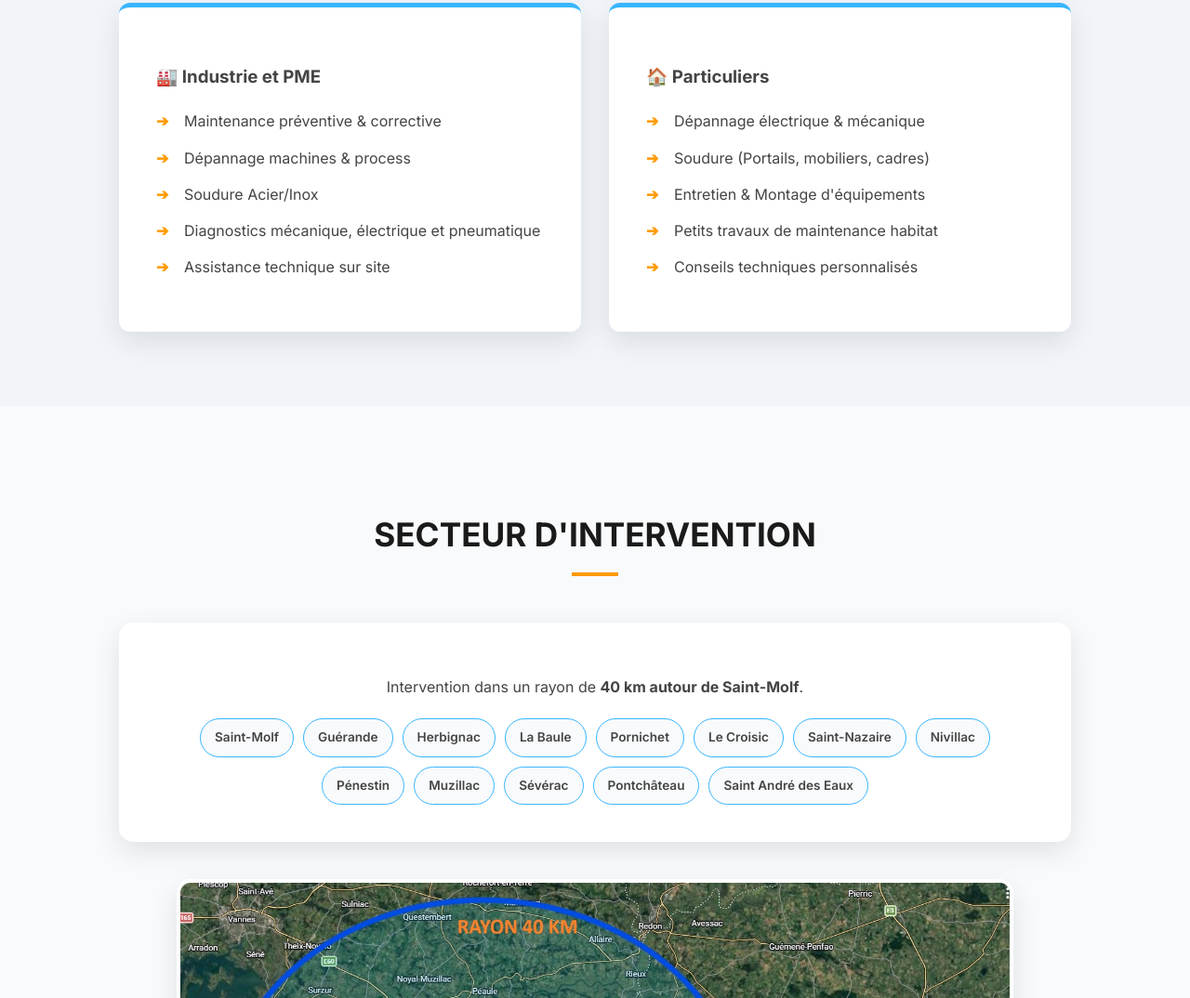
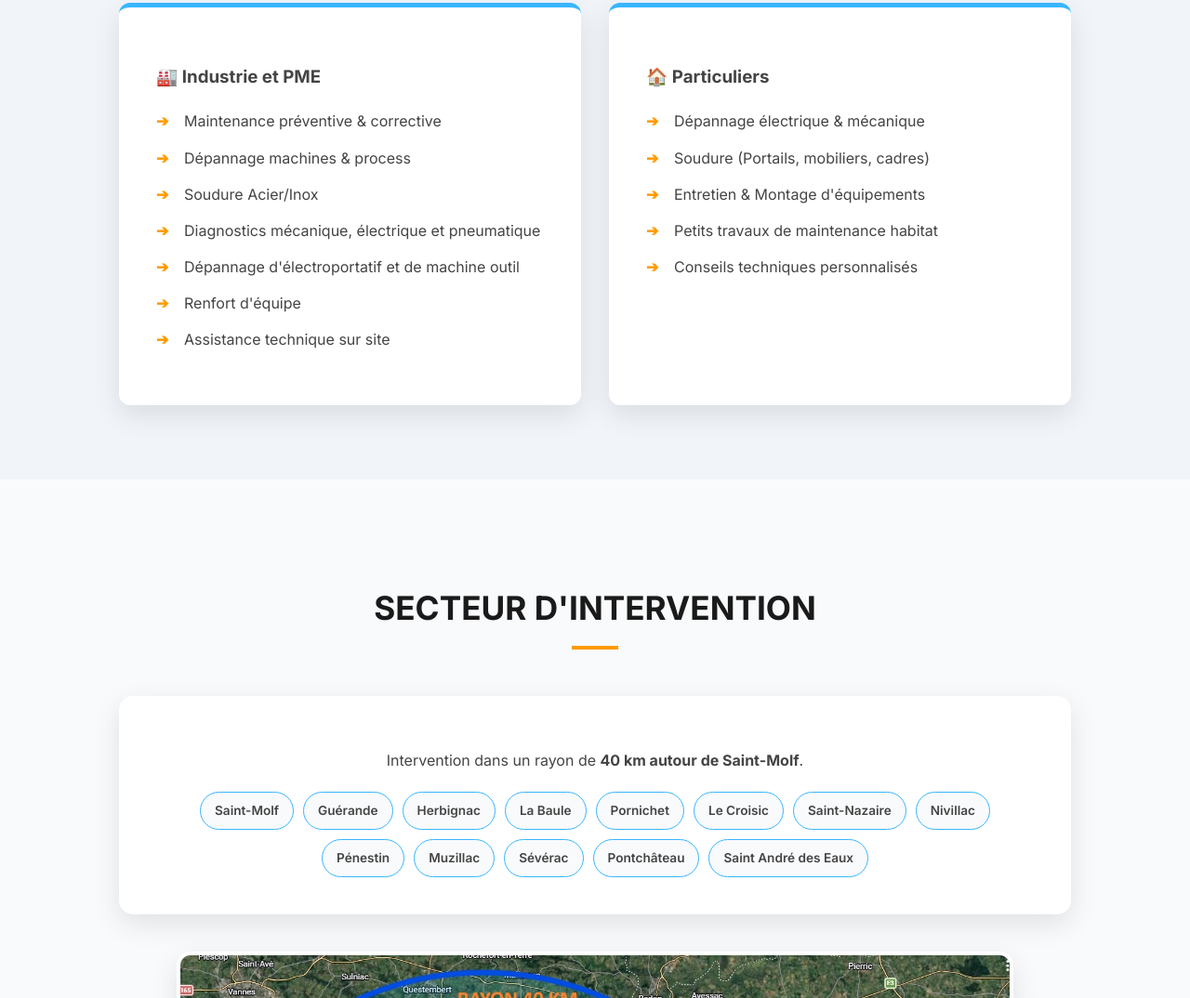
Before and after one commit to msmaintenance/msmaintenance44, a plain HTML site: page index.html in a window 1280 px wide. Shown: the part 1320-2394 px from the top of the page at 93% size. Drawn offline with Linux system fonts and the light colour scheme.

Commit message:
Update index.html

```diff
--- a/index.html
+++ b/index.html
@@ -215,6 +215,8 @@
                 <li>Dépannage machines & process</li>
                 <li>Soudure Acier/Inox</li>
                 <li>Diagnostics mécanique, électrique et pneumatique</li>
+                <li>Dépannage d'électroportatif et de machine outil</li>
+                <li>Renfort d'équipe</li>
                 <li>Assistance technique sur site</li>
             </ul>
         </div>
```
